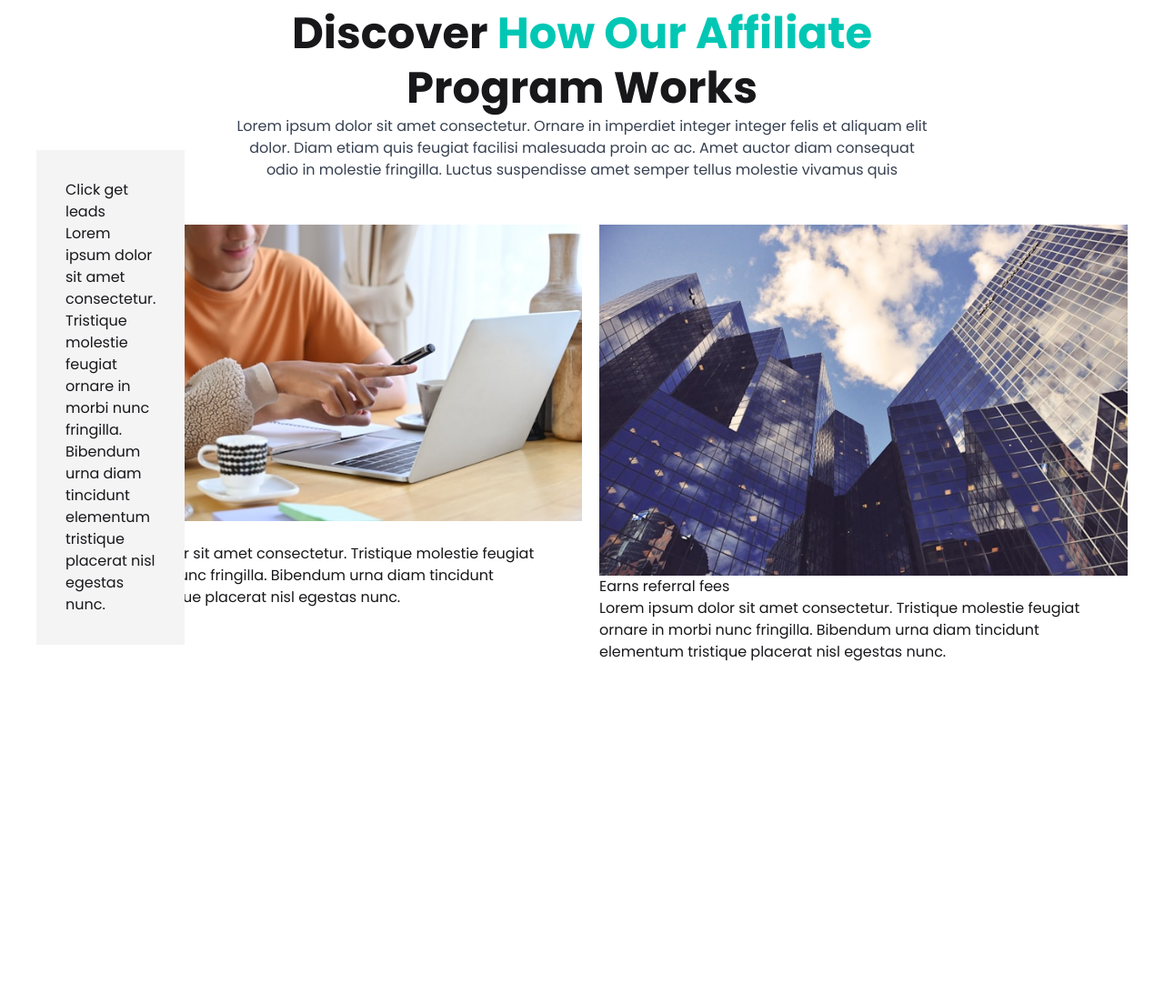
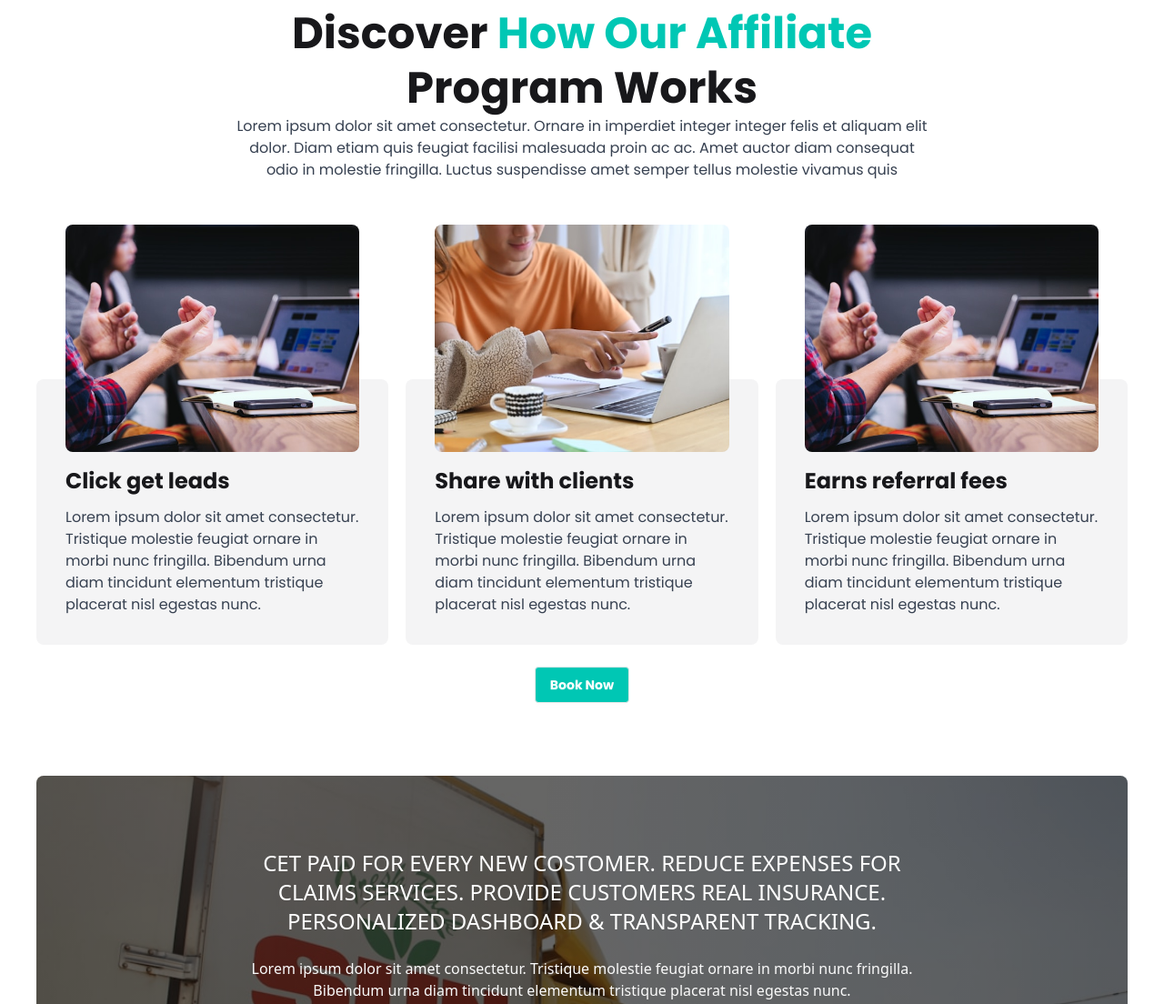
Before and after one commit to Rumon-Ghosh/SM-Technology, a plain HTML site: page index.html in a window 1280 px wide. Shown: the part 1744-2848 px from the top of the page at 91% size. Before the commit the page ends 2553 px from the top, so only its background shows below. Drawn offline with nearby package versions, Linux system fonts and the light colour scheme.

Commit message:
added the paid section

```diff
--- a/index.html
+++ b/index.html
@@ -225,7 +225,9 @@
       </section>
       <!-- discover section -->
       <section class="py-20 poppins-font max-w-[1200px] mx-auto">
-        <h2 class="text-center text-5xl/15 font-bold max-w-[762px] mx-auto">
+        <h2
+          class="text-center text-[32px] md:text-5xl/15 font-bold max-w-[762px] mx-auto"
+        >
           Discover
           <span class="text-[#00C7B4] mb-2">How Our Affiliate</span> Program
           Works
@@ -236,40 +238,110 @@
           malesuada proin ac ac. Amet auctor diam consequat odio in molestie
           fringilla. Luctus suspendisse amet semper tellus molestie vivamus quis
         </p>
-        <div class="flex gap-[19px]">
-          <div class="relative">
-            <img src="./images//discover/discover-1.jpg" alt="" />
-            <div class="p-8 absolute bottom-5 bg-[#F4F4F5]">
-              <h4>Click get leads</h4>
-              <p>
+        <div class="flex overflow-x-auto gap-[19px]">
+          <!-- card 1 -->
+          <div class="relative flex-1 min-w-[320px]">
+            <div class="px-8 h-[250px]">
+              <img
+                src="./images/discover/discover-1.jpg"
+                class="w-full h-full object-cover rounded-lg relative z-10"
+                alt=""
+              />
+            </div>
+            <div
+              class="bg-[#F4F4F5] rounded-lg px-8 pt-24 pb-8 -mt-20 relative z-0"
+            >
+              <h4 class="text-2xl font-bold mb-3">Click get leads</h4>
+              <p class="text-[#374151]">
                 Lorem ipsum dolor sit amet consectetur. Tristique molestie
                 feugiat ornare in morbi nunc fringilla. Bibendum urna diam
                 tincidunt elementum tristique placerat nisl egestas nunc.
               </p>
             </div>
           </div>
-          <div>
-            <img src="./images/discover/discover-2.jpg" alt="" />
-            <div>
-              <h4>Share with clients</h4>
-              <p>
-                Lorem ipsum dolor sit amet consectetur. Tristique molestie feugiat
-                ornare in morbi nunc fringilla. Bibendum urna diam tincidunt
-                elementum tristique placerat nisl egestas nunc.
+          <!-- card 2 -->
+          <div class="relative flex-1 min-w-[320px]">
+            <div class="px-8 h-[250px]">
+              <img
+                src="./images/discover/discover-2.jpg"
+                class="w-full h-full object-cover rounded-lg relative z-10"
+                alt=""
+              />
+            </div>
+            <div
+              class="bg-[#F4F4F5] rounded-lg px-8 pt-24 pb-8 -mt-20 relative z-0"
+            >
+              <h4 class="text-2xl font-bold mb-3">Share with clients</h4>
+              <p class="text-[#374151]">
+                Lorem ipsum dolor sit amet consectetur. Tristique molestie
+                feugiat ornare in morbi nunc fringilla. Bibendum urna diam
+                tincidunt elementum tristique placerat nisl egestas nunc.
               </p>
             </div>
           </div>
-          <div>
-            <img src="./images/discover/discover-3.jpg" alt="" />
-            <div>
-              <h4>Earns referral fees</h4>
-              <p>
-                Lorem ipsum dolor sit amet consectetur. Tristique molestie feugiat
-                ornare in morbi nunc fringilla. Bibendum urna diam tincidunt
-                elementum tristique placerat nisl egestas nunc.
+          <!-- card 3 -->
+          <div class="relative flex-1 min-w-[320px]">
+            <div class="px-8 h-[250px]">
+              <img
+                src="./images/discover/discover-1.jpg"
+                class="w-full h-full object-cover rounded-lg relative z-10"
+                alt=""
+              />
+            </div>
+            <div
+              class="bg-[#F4F4F5] rounded-lg px-8 pt-24 pb-8 -mt-20 relative z-0"
+            >
+              <h4 class="text-2xl font-bold mb-3">Earns referral fees</h4>
+              <p class="text-[#374151]">
+                Lorem ipsum dolor sit amet consectetur. Tristique molestie
+                feugiat ornare in morbi nunc fringilla. Bibendum urna diam
+                tincidunt elementum tristique placerat nisl egestas nunc.
               </p>
             </div>
           </div>
+        </div>
+        <div class="text-center mt-6">
+          <button class="btn bg-[#00C7B4] text-white font-bold">
+            Book Now
+          </button>
+        </div>
+      </section>
+      <!-- paid section -->
+      <section class="max-w-[1200px] mx-auto">
+        <div class="relative h-[519px] overflow-hidden rounded-lg">
+          <div
+            class="absolute inset-0 bg-cover bg-center py-20"
+            style="
+              background-image:
+                linear-gradient(rgba(0, 0, 0, 0.6), rgba(0, 0, 0, 0.6)),
+                url(./images/track.jpg);
+            "
+          >
+            <h4
+              class="font-medium text-2xl text-center text-white max-w-[750px] mx-auto mb-6"
+            >
+              CET PAID FOR EVERY NEW COSTOMER. REDUCE EXPENSES FOR CLAIMS
+              SERVICES. PROVIDE CUSTOMERS REAL INSURANCE. PERSONALIZED DASHBOARD
+              & TRANSPARENT TRACKING.
+            </h4>
+            <p class="text-center max-w-[750px] mx-auto text-[#FAFAFA]">
+              Lorem ipsum dolor sit amet consectetur. Tristique molestie feugiat
+              ornare in morbi nunc fringilla. Bibendum urna diam tincidunt
+              elementum tristique placerat nisl egestas nunc.
+            </p>
+          </div>
+        </div>
+        <p
+          class="font-medium text-2xl text-center text-[#111827] max-w-[930px] mx-auto mt-12"
+        >
+          CET PAID FOR EVERY NEW COSTOMER. REDUCE EXPENSES FOR CLAIMS SERVICES.
+          PROVIDE CUSTOMERS REAL INSURANCE. PERSONALIZED DASHBOARD & TRANSPARENT
+          TRACKING.
+        </p>
+        <div class="text-center mt-6">
+          <button class="btn bg-[#00C7B4] text-white font-bold">
+            Book Now
+          </button>
         </div>
       </section>
     </main>
```
Also changed, not shown: images/track.jpg (added).
